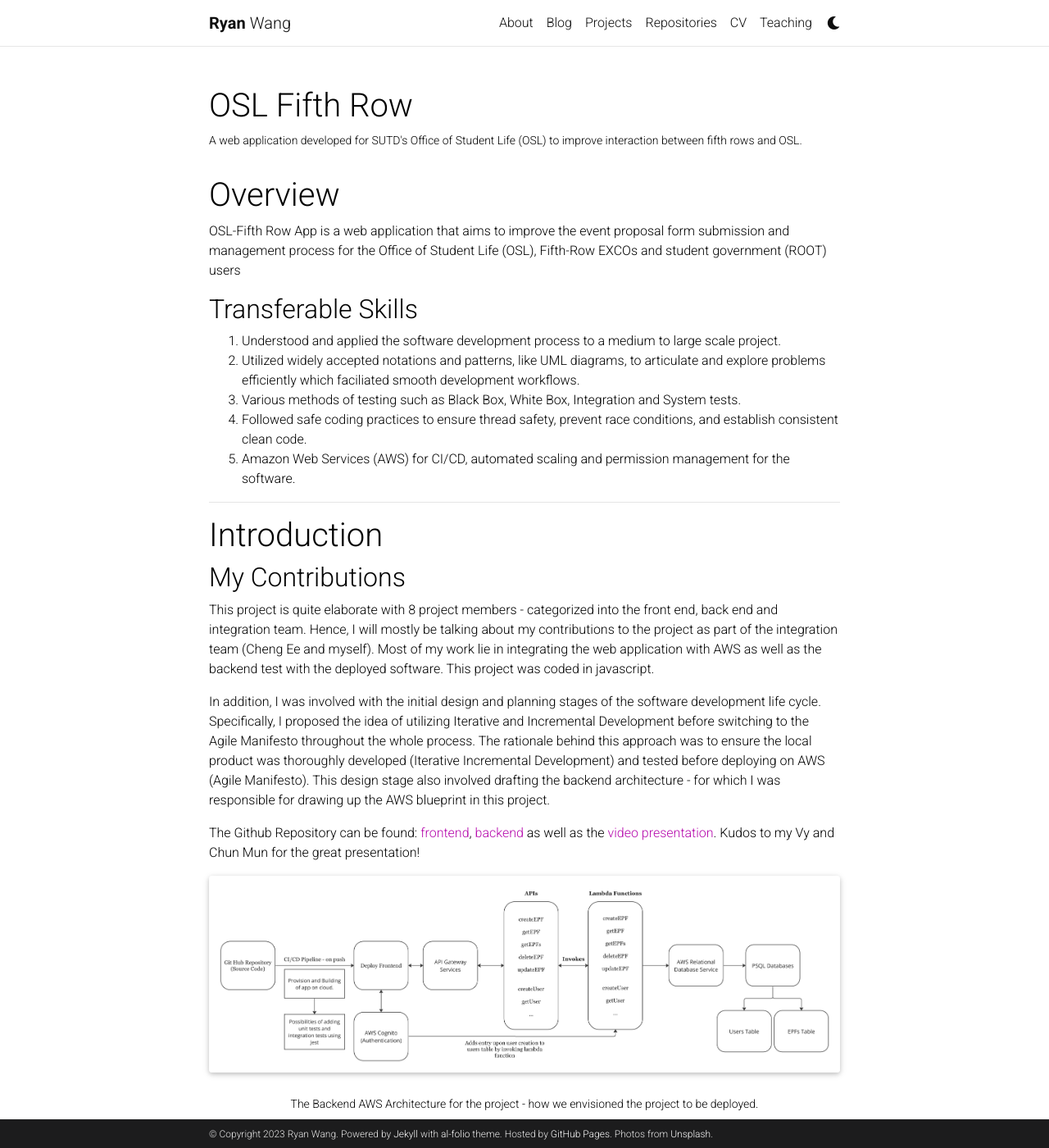
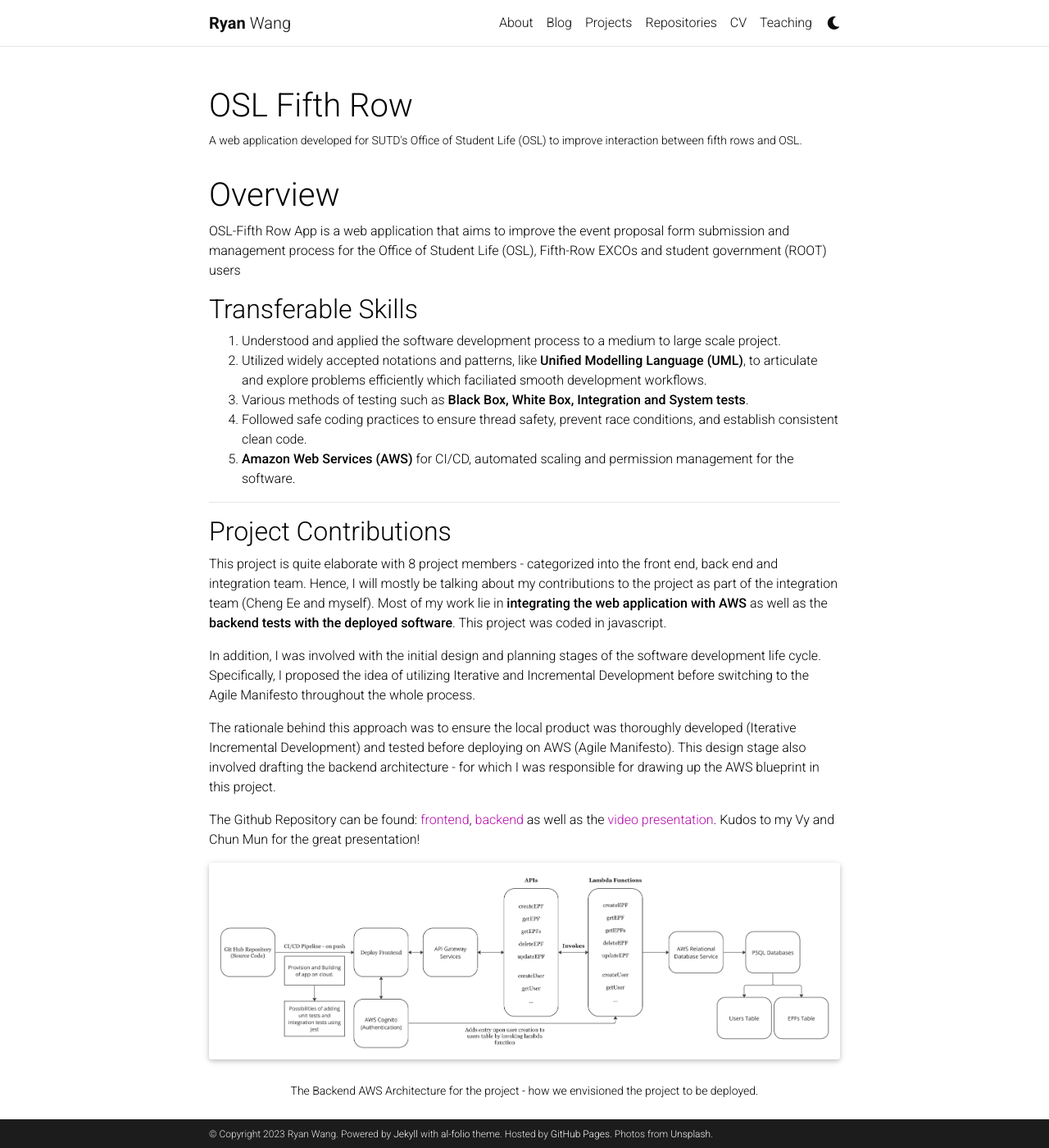
Before and after one commit to SausageMuffins/SausageMuffins.github.io, a Jekyll site: the page built from _projects/OSL_Fifth_Row.md, in a window 1280 px wide and 1400 px high. Shown: the whole window at 82% size. Built offline with Jekyll 4.4.1, drawn with Linux system fonts in a browser that asks for light colours; full-size pictures stand in for the smaller copies a plugin makes; comment, search, counter and statistics services are not loaded; a style sheet for code colours, icons or effects is not loaded; some of the changed text lies outside the part shown.

Commit message:
Updated highlights

```diff
--- a/_projects/OSL_Fifth_Row.md
+++ b/_projects/OSL_Fifth_Row.md
@@ -15,21 +15,21 @@ OSL-Fifth Row App is a web application that aims to improve the event proposal f
 
 ## Transferable Skills
 1. Understood and applied the software development process to a medium to large scale project.
-2. Utilized widely accepted notations and patterns, like UML diagrams, to articulate and explore problems efficiently which faciliated smooth development workflows.
-3. Various methods of testing such as Black Box, White Box, Integration and System tests.
+2. Utilized widely accepted notations and patterns, like **Unified Modelling Language (UML)**, to articulate and explore problems efficiently which faciliated smooth development workflows.
+3. Various methods of testing such as **Black Box, White Box, Integration and System tests**.
 4. Followed safe coding practices to ensure thread safety, prevent race conditions, and establish consistent clean code.
-5. Amazon Web Services (AWS) for CI/CD, automated scaling and permission management for the software.
+5. **Amazon Web Services (AWS)** for CI/CD, automated scaling and permission management for the software.
 
 
 ---
 
-# Introduction
+## Project Contributions
 
-## My Contributions
+This project is quite elaborate with 8 project members - categorized into the front end, back end and integration team. Hence, I will mostly be talking about my contributions to the project as part of the integration team (Cheng Ee and myself). Most of my work lie in **integrating the web application with AWS** as well as the **backend tests with the deployed software**. This project was coded in javascript.
 
-This project is quite elaborate with 8 project members - categorized into the front end, back end and integration team. Hence, I will mostly be talking about my contributions to the project as part of the integration team (Cheng Ee and myself). Most of my work lie in integrating the web application with AWS as well as the backend test with the deployed software. This project was coded in javascript.
+In addition, I was involved with the initial design and planning stages of the software development life cycle. Specifically, I proposed the idea of utilizing Iterative and Incremental Development before switching to the Agile Manifesto throughout the whole process.
 
-In addition, I was involved with the initial design and planning stages of the software development life cycle. Specifically, I proposed the idea of utilizing Iterative and Incremental Development before switching to the Agile Manifesto throughout the whole process. The rationale behind this approach was to ensure the local product was thoroughly developed (Iterative Incremental Development) and tested before deploying on AWS (Agile Manifesto). This design stage also involved drafting the backend architecture - for which I was responsible for drawing up the AWS blueprint in this project.
+The rationale behind this approach was to ensure the local product was thoroughly developed (Iterative Incremental Development) and tested before deploying on AWS (Agile Manifesto). This design stage also involved drafting the backend architecture - for which I was responsible for drawing up the AWS blueprint in this project.
 
 The Github Repository can be found: [frontend](https://github.com/esctmp/osl-fifth-row-app), [backend](https://github.com/a-nnza-r/ESC_backend) as well as the [video presentation](https://drive.google.com/file/d/1sQpJY8KudrkNaZZT0YPnvjGOF1c7M81x/view). Kudos to my Vy and Chun Mun for the great presentation!
 
@@ -83,7 +87,7 @@ Most of the challenges we faced (John from the backend team and myself) was amen
 
 ---
 
-# Reflection
+## Reflection
 
 In my opinion, the project was a great learning experience and is successful because of the following points:
 
```
Also changed, not shown: other parts of _projects/OSL_Fifth_Row.md (+7 -3 lines).
